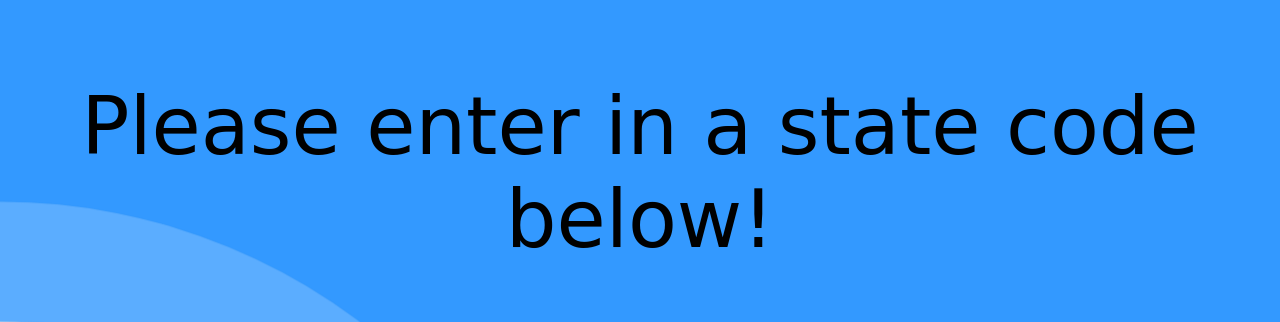
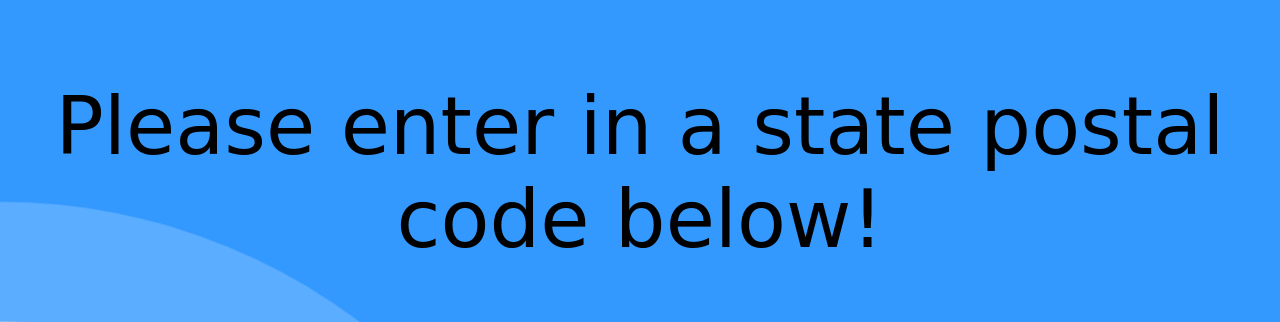
Before and after one commit to annewang1235/NPS, a Flask app: page / in a window 1280 px wide. Shown: the top 322 px of the page. Run offline with Flask 2, Linux system fonts and the light colour scheme.

Commit message:
changed home.html

```diff
--- a/templates/home.html
+++ b/templates/home.html
@@ -1 +1 @@
-<!DOCTYPE html><html><head><title>Opening Page for NPS Website</title></head><body><div class="ripple-background"><p>Please enter in a state code below!</p><div class="searchBox"><form action="/" method="POST"><div class="stateInput"><input class="stateInput" type="text" name="state" placeholder=""></div><div class="button"><input class="button" type="submit" value="Submit"></div></form></div><p>{{ errorMessage }}</p><div class="circle xxlarge shade1"></div><div class="circle xlarge shade2"></div><div class="circle large shade3"></div><div class="circle mediun shade4"></div><div class="circle small shade5"></div></div><link rel="stylesheet" type="text/css" href="{{url_for('static',filename='homepage.css') }}"></body></html>
+<!DOCTYPE html><html><head><title>Opening Page for NPS Website</title></head><body><div class="ripple-background"><p>Please enter in a state postal code below!</p><div class="searchBox"><form action="/" method="POST"><div class="stateInput"><input class="stateInput" type="text" name="state" placeholder=""></div><div class="button"><input class="button" type="submit" value="Submit"></div></form></div><p>{{ errorMessage }}</p><div class="circle xxlarge shade1"></div><div class="circle xlarge shade2"></div><div class="circle large shade3"></div><div class="circle mediun shade4"></div><div class="circle small shade5"></div></div><link rel="stylesheet" type="text/css" href="{{url_for('static',filename='homepage.css') }}"></body></html>
```
